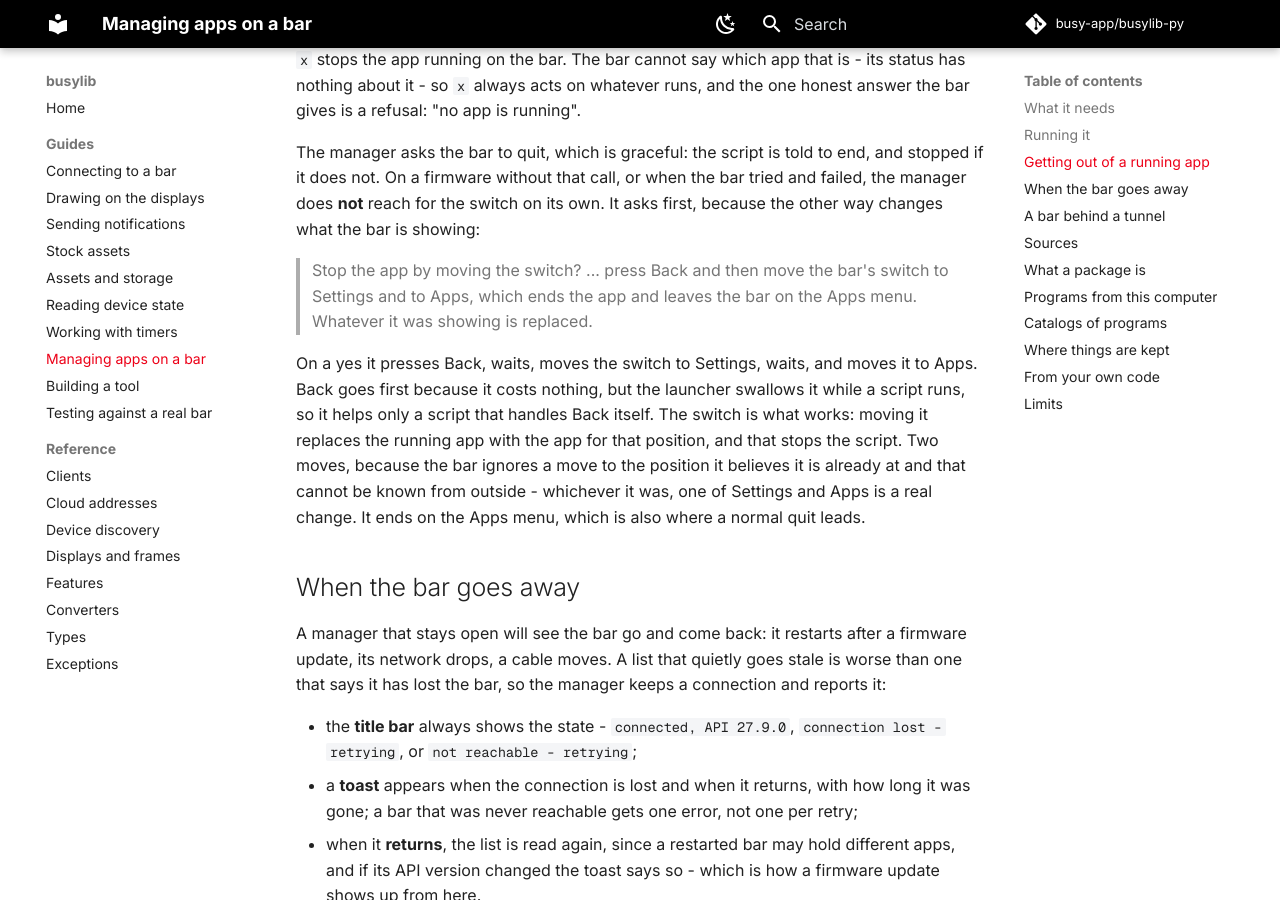
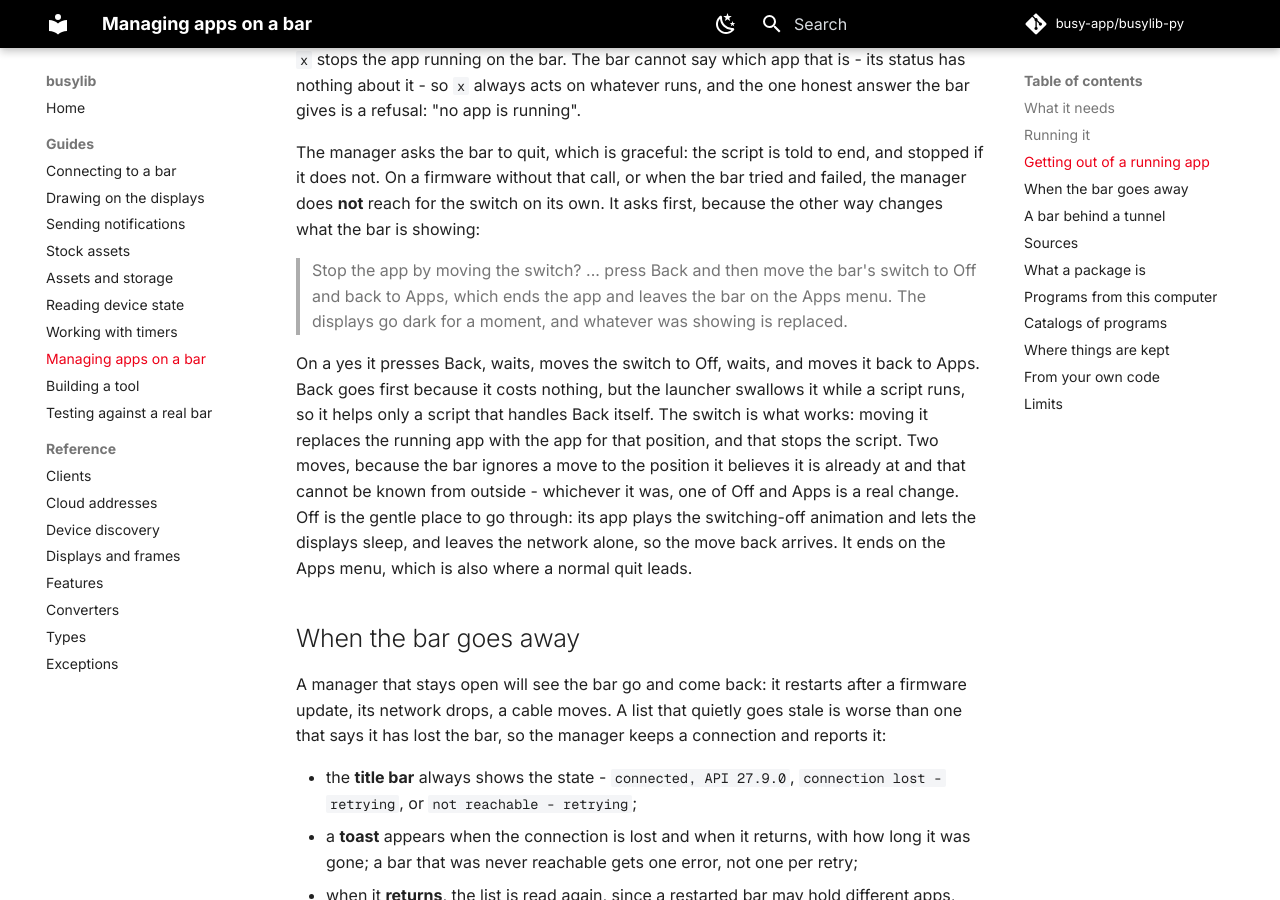
Before and after one commit to busy-app/busylib-py, an MkDocs documentation site: the page built from docs/guides/app-manager.md, in a window 1280 px wide and 900 px high, scrolled down 1761 px. Built offline with MkDocs 1.6.1 and Material for MkDocs 9.7.7, drawn with Linux system fonts in a browser that asks for light colours; comment, search, counter and statistics services are not loaded.

Commit message:
Leave a running app through Off, not Settings
When the bar cannot be asked to quit its app, the fallback moves the switch
away and back. Off is the gentler place to go through: its app plays the
switching-off animation and lets the displays sleep, and leaves the network
alone, so the move back to Apps still arrives. Settings and Busy would each
start an app of their own for a moment.

Nothing else about the fallback changes: it is still asked about first, still
presses Back before moving the switch, and still ends on the Apps menu.

```diff
--- a/docs/guides/app-manager.md
+++ b/docs/guides/app-manager.md
@@ -70,17 +70,20 @@ tried and failed, the manager does **not** reach for the switch on its own. It
 asks first, because the other way changes what the bar is showing:
 
 > Stop the app by moving the switch? ... press Back and then move the bar's
-> switch to Settings and to Apps, which ends the app and leaves the bar on the
-> Apps menu. Whatever it was showing is replaced.
+> switch to Off and back to Apps, which ends the app and leaves the bar on the
+> Apps menu. The displays go dark for a moment, and whatever was showing is
+> replaced.
 
-On a yes it presses Back, waits, moves the switch to Settings, waits, and moves
-it to Apps. Back goes first because it costs nothing, but the launcher swallows
+On a yes it presses Back, waits, moves the switch to Off, waits, and moves it
+back to Apps. Back goes first because it costs nothing, but the launcher swallows
 it while a script runs, so it helps only a script that handles Back itself. The
 switch is what works: moving it replaces the running app with the app for that
 position, and that stops the script. Two moves, because the bar ignores a move
 to the position it believes it is already at and that cannot be known from
-outside - whichever it was, one of Settings and Apps is a real change. It ends on
-the Apps menu, which is also where a normal quit leads.
+outside - whichever it was, one of Off and Apps is a real change. Off is the
+gentle place to go through: its app plays the switching-off animation and lets
+the displays sleep, and leaves the network alone, so the move back arrives. It
+ends on the Apps menu, which is also where a normal quit leads.
 
 ## When the bar goes away
 
```
Also changed, not shown: 4 other files.
